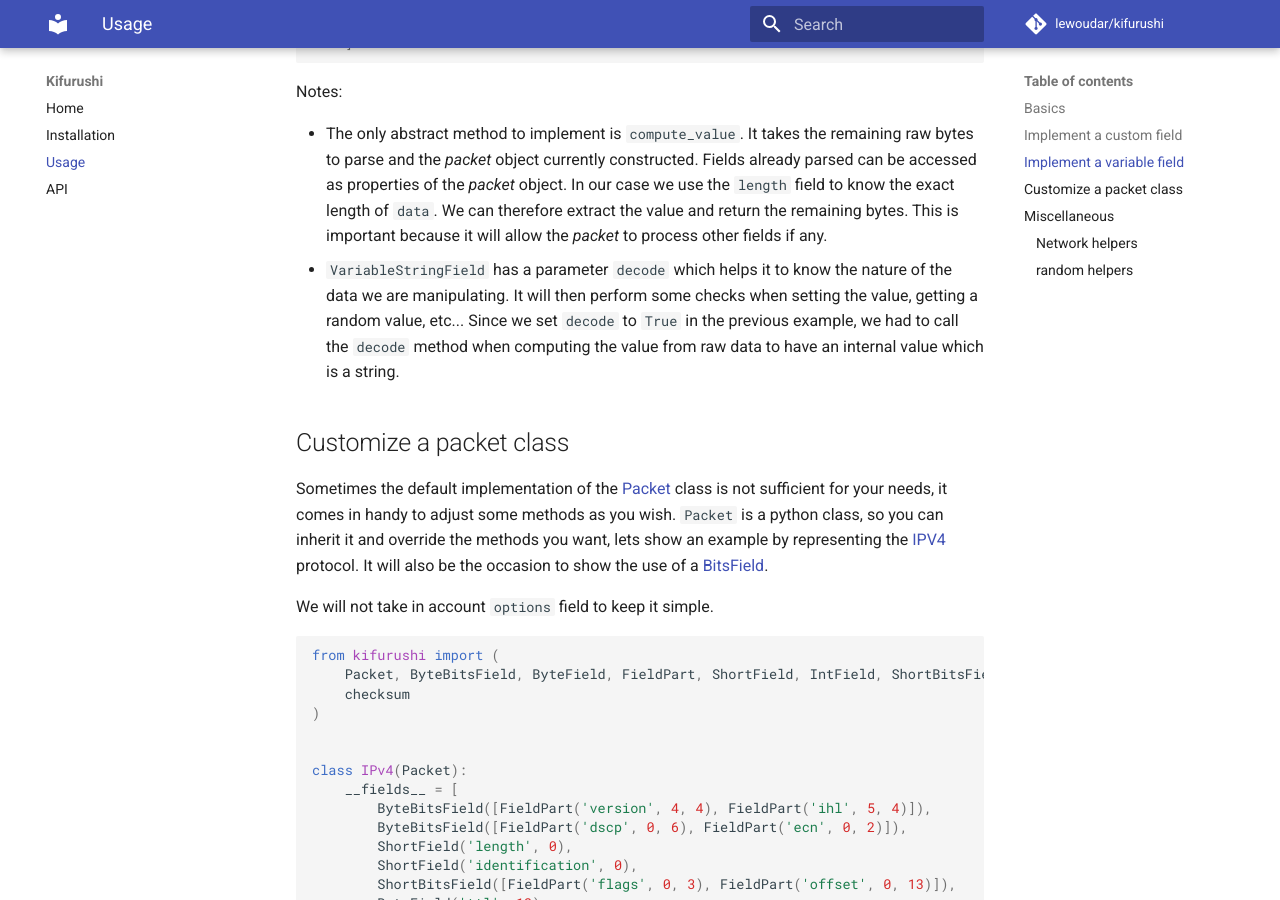
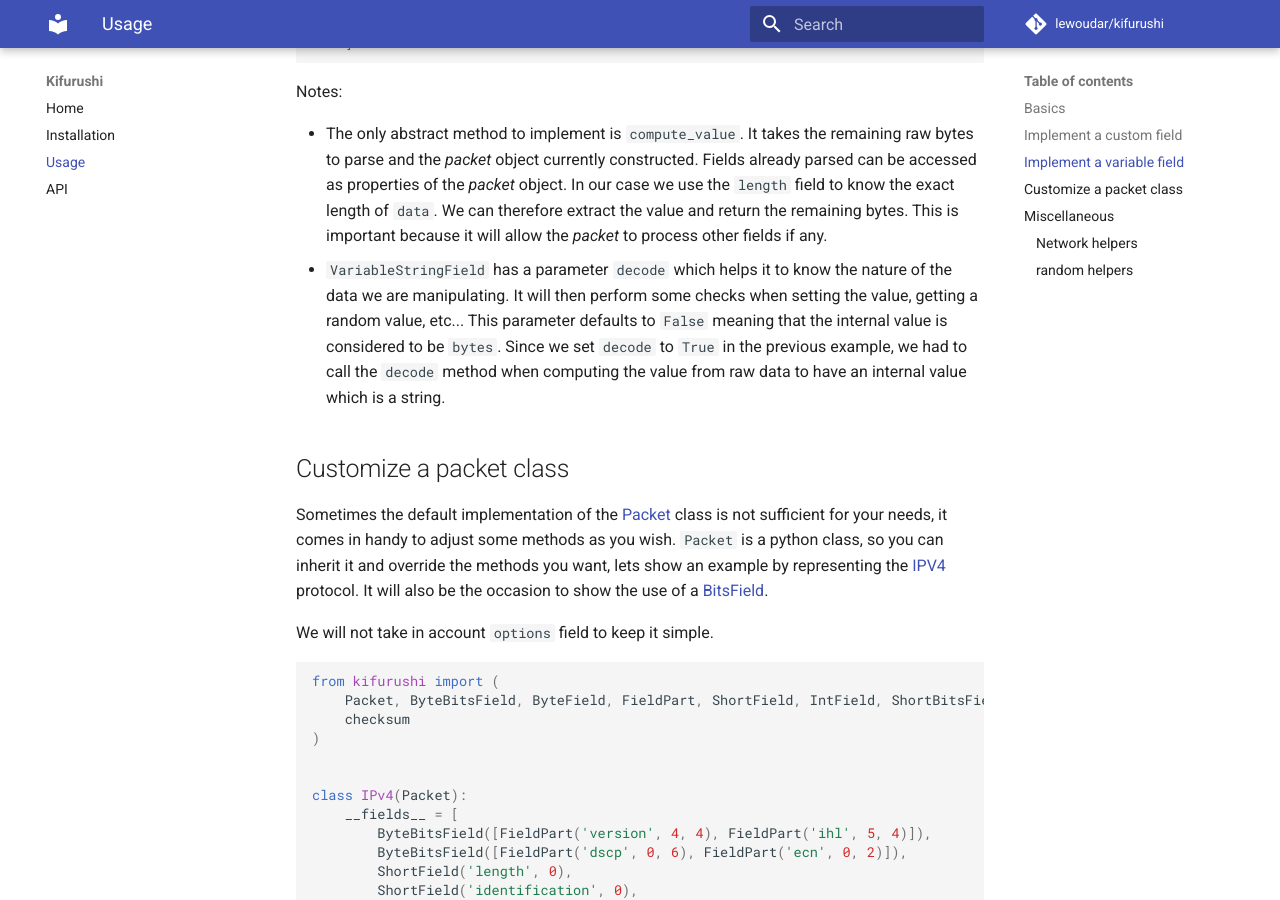
Before and after one commit to lewoudar/kifurushi, an MkDocs documentation site: the page built from docs/usage.md, in a window 1280 px wide and 900 px high, scrolled down 4585 px. Built offline with MkDocs 1.6.1 and Material for MkDocs 9.7.7, drawn with Linux system fonts in a browser that asks for light colours; comment, search, counter and statistics services are not loaded.

Commit message:
docs(usage.md): updated explanation for the VariableStringField example

```diff
--- a/docs/usage.md
+++ b/docs/usage.md
@@ -228,9 +228,10 @@ Notes:
   we use the `length` field to know the exact length of `data`. We can therefore extract the value and return the
   remaining bytes. This is important because it will allow the _packet_ to process other fields if any.
 - `VariableStringField` has a parameter `decode` which helps it to know the nature of the data we are manipulating. It
-  will then perform some checks when setting the value, getting a random value, etc... Since we set `decode` to
-  `True` in the previous example, we had to call the `decode` method when computing the value from raw data to have an
-  internal value which is a string.
+  will then perform some checks when setting the value, getting a random value, etc... This parameter defaults
+  to `False`
+  meaning that the internal value is considered to be `bytes`. Since we set `decode` to `True` in the previous example,
+  we had to call the `decode` method when computing the value from raw data to have an internal value which is a string.
 
 ## Customize a packet class
 
```
